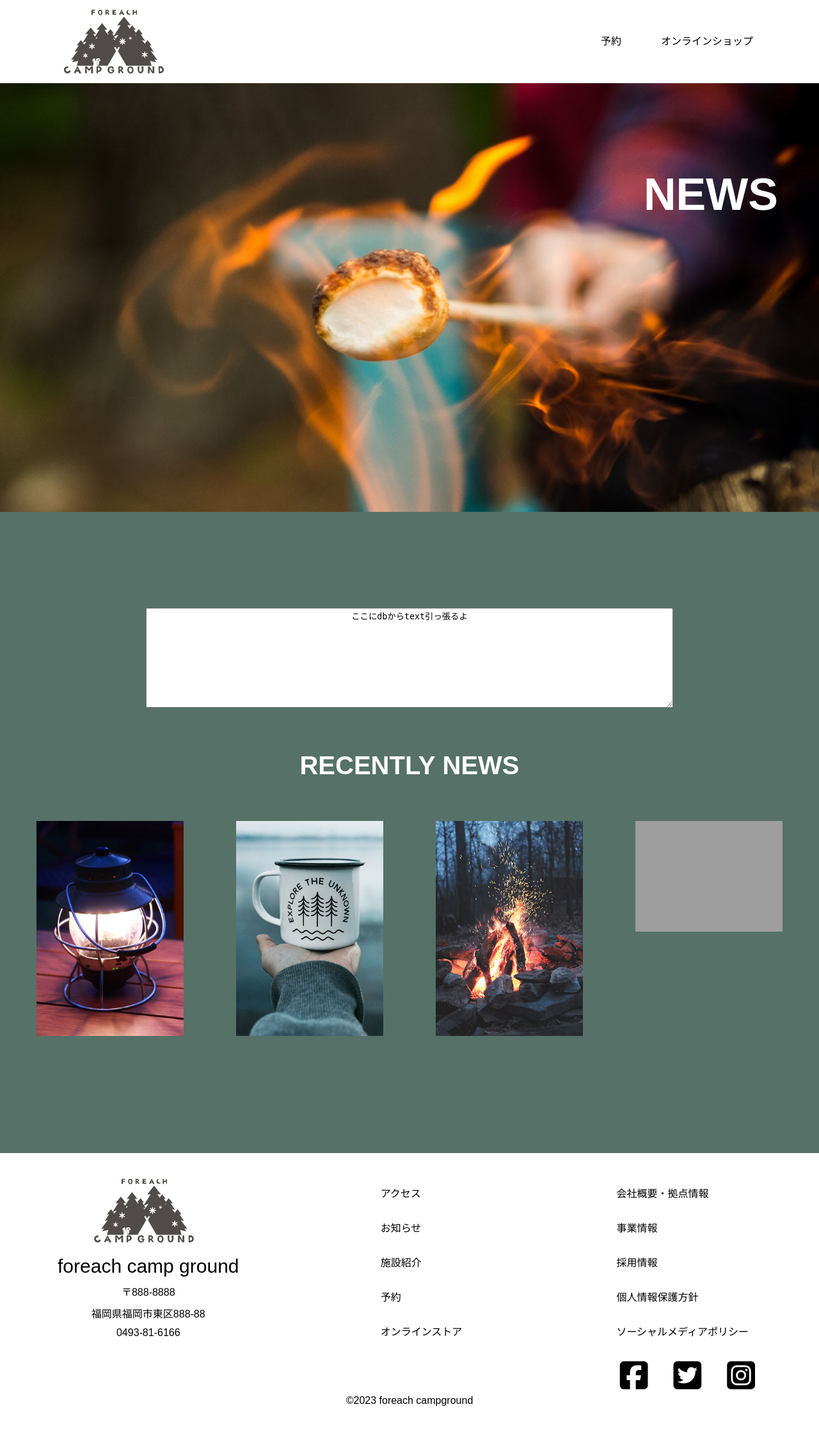
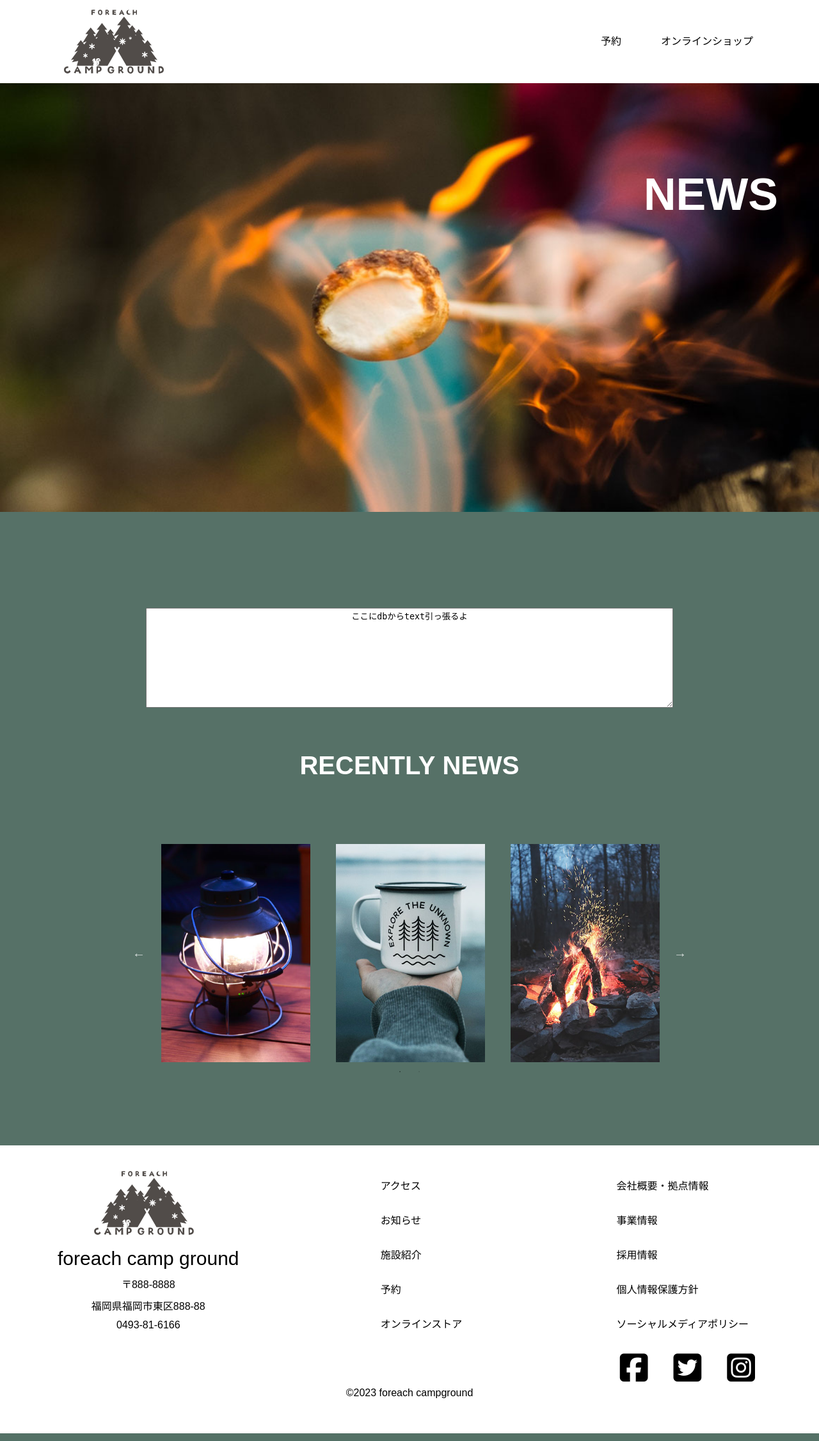
Before and after one commit to atsu456/foreach, a PHP site: page /news.php in a window 1280 px wide. Shown: the whole page at 64% size. Run offline with PHP 8.4, Linux system fonts and the light colour scheme; some libraries are stand-ins or nearby versions; some web fonts are replaced; grey boxes are pictures that could not be loaded.

Commit message:
newshtml:done,css:news更新branch作成

```diff
--- a/css/style.css
+++ b/css/style.css
@@ -357,18 +357,28 @@ facility　access　共通
 /* TOPページページここまで ------------------------------------------------*/
 
 /* slider ------------------------------------------------*/
-/* .slider {
-    width: 300px;
-    height: 200px;
-    position: relative;
-    overflow: hidden;
-  }
-.slider img {
-    display: block;
-    width: 100%;
-    height: 100%;
-    object-fit: cover;
-  } */
+.slider {
+    width: 70%;
+    margin: 100px auto;
+}
+
+.slick-slide {
+  margin: 0px 20px;
+}
+
+.slick-slide img {
+  width: 100%;
+}
+
+.slick-prev:before,
+.slick-next:before {
+  color: black;
+}
+
+
+.slick-slide {
+  transition: all ease-in-out .3s;
+}
 /* sliderここまで ------------------------------------------------*/
 
 /*--------------------------------
@@ -432,3 +442,6 @@ news
     width: auto;
     height: auto;
 }
+#news .contents{
+    margin-bottom: 100px;
+}
--- a/news.php
+++ b/news.php
@@ -8,7 +8,14 @@
     <title>news</title>
     <link rel="stylesheet" href="css/style.css">
     <link rel="stylesheet" href="https://use.typekit.net/pke3ujd.css">
+    <link rel="stylesheet" href="css/slick.css">
+    <link rel="stylesheet" href="css/slick-theme.css">
     <script src="https://kit.fontawesome.com/0fb73e8725.js" crossorigin="anonymous"></script>
+    <style type="text/css">
+
+
+  </style>
+
 </head>
 
 <body id="news">
@@ -41,7 +48,7 @@
                             <p class="recently">RECENTLY&nbsp;NEWS</p>
                         </h1>
                     </div>
-                    <ul class="news__item">
+                    <!-- <ul class="slideshow">
                         <li><a href="#">
                                 <figure class="img"><img src="image/rantan.jpg" alt="ランタン"></figure>
                             </a></li>
@@ -55,7 +62,108 @@
                                 <figure class="img"><img src="image/tent.jpg" alt="テント"></figure>
                             </a></li>
                     </ul>
-                </section>
+                </section> -->
+                <section class="regular slider">
+                <div>
+                <a href="shop.php">
+                <img src="image/rantan.jpg" alt="ランタン">
+                </a>
+                </div>
+                <div>
+                <a href="shop.php">
+                <img src="image/cup.jpg" alt="マグカップ">
+                </a>
+                </div>
+                <div>
+                <a href="shop.php">
+                <img class="img"><img src="image/fire.jpg" alt="焚き火">
+                </a>
+                </div>
+                <div>
+                <a href="shop.php">
+                <img src="image/tent.jpg" alt="テント">
+                </a>
+                </div>
+                <div>
+                <a href="shop.php">
+                <img src="image/tent.jpg" alt="テント">
+                </a>
+                </div>
+                <div>
+                <a href="shop.php">
+                <img src="image/tent.jpg" alt="テント">
+                </a>
+                </div>
+            </section>
+    <div>
+      <!-- this slide should inherit the sizes attr from the parent slider -->
+      <img data-lazy="http://placehold.it/350x300?text=6-350w"  data-srcset="http://placehold.it/650x300?text=6-650w 650w, http://placehold.it/960x300?text=6-960w 960w">
+    </div>
+  </section>
+
+  <script src="https://code.jquery.com/jquery-2.2.0.min.js" type="text/javascript"></script>
+  <script src="./slick/slick.js" type="text/javascript" charset="utf-8"></script>
+  <script type="text/javascript">
+    $(document).on('ready', function() {
+      $(".vertical-center-4").slick({
+        dots: true,
+        vertical: true,
+        centerMode: true,
+        slidesToShow: 4,
+        slidesToScroll: 2
+      });
+      $(".vertical-center-3").slick({
+        dots: true,
+        vertical: true,
+        centerMode: true,
+        slidesToShow: 3,
+        slidesToScroll: 3
+      });
+      $(".vertical-center-2").slick({
+        dots: true,
+        vertical: true,
+        centerMode: true,
+        slidesToShow: 2,
+        slidesToScroll: 2
+      });
+      $(".vertical-center").slick({
+        dots: true,
+        vertical: true,
+        centerMode: true,
+      });
+      $(".vertical").slick({
+        dots: true,
+        vertical: true,
+        slidesToShow: 3,
+        slidesToScroll: 3
+      });
+      $(".regular").slick({
+        dots: true,
+        infinite: true,
+        slidesToShow: 3,
+        slidesToScroll: 3
+      });
+      $(".center").slick({
+        dots: true,
+        infinite: true,
+        centerMode: true,
+        slidesToShow: 5,
+        slidesToScroll: 3
+      });
+      $(".variable").slick({
+        dots: true,
+        infinite: true,
+        variableWidth: true
+      });
+      $(".lazy").slick({
+        lazyLoad: 'ondemand', // ondemand progressive anticipated
+        infinite: true
+      });
+    });
+</script>
+
+
+
             </article>
         </main>
 
@@ -92,6 +200,9 @@
             </div>
             <div class="ft_copyright">©2023 foreach campground</div>
         </footer>
+        <script src="js/jquery-3.3.1.min.js"></script>
+  <script src="js/slick.min.js"></script>
+  <script src="js/app.js"></script>
 </body>
 
 </html>
```
Also changed, not shown: 1 other file.
